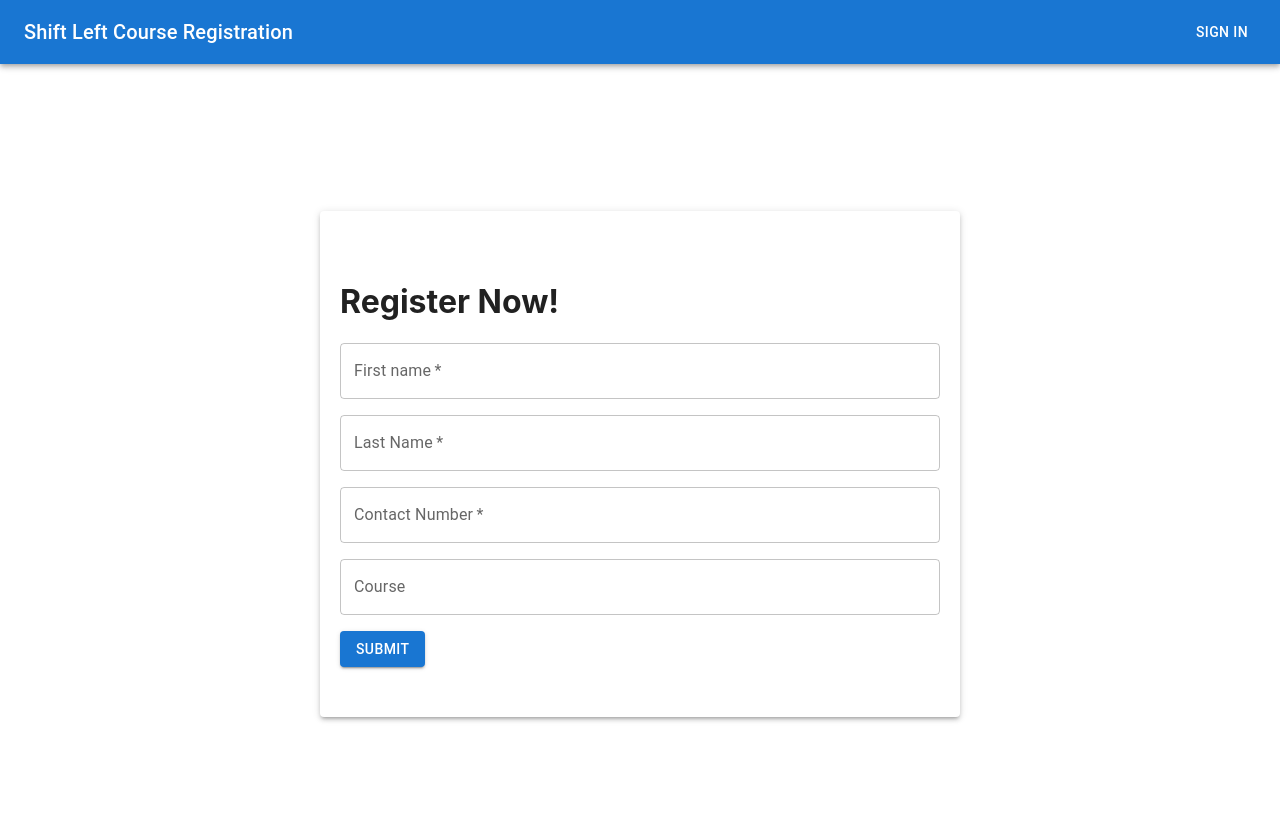
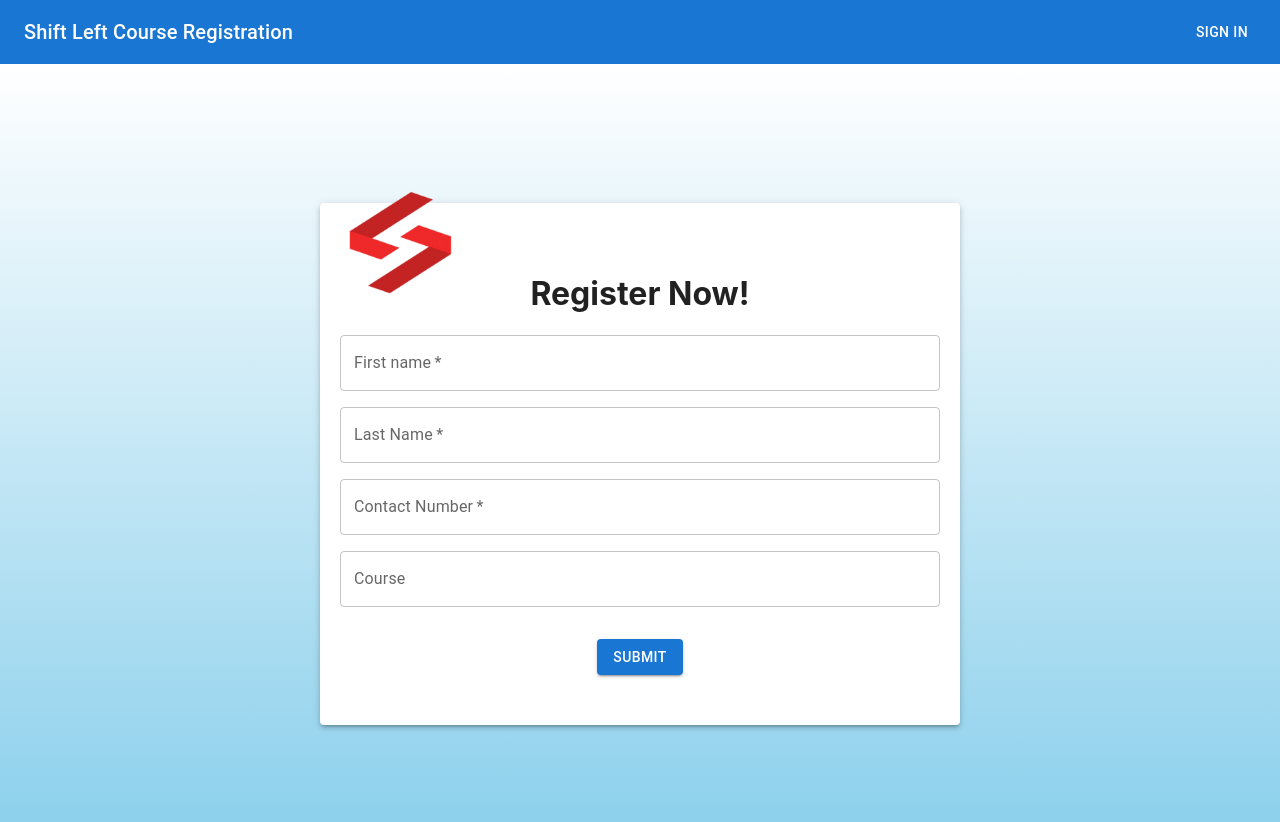
Before and after one commit to daryn-brown/registrationSystemFrontend, a React (Create React App) app: page /signup in a window 1280 px wide. Shown: the top 822 px of the page. Built offline with nearby package versions, Linux system fonts and the light colour scheme.

Commit message:
changes to background

```diff
--- a/src/components/Customer.js
+++ b/src/components/Customer.js
@@ -1,28 +1,29 @@
-import React, {useState} from 'react';
-// import { useLocation, Link, useNavigate } from "react-router-dom";
-import { useLocation, Link } from 'react-router-dom';
-import Box from '@mui/material/Box';
-import TextField from '@mui/material/TextField';
-// import { Container, makeStyles, Paper, Button } from "@mui/material";
-import { Container, Paper, Button } from '@mui/material';
+import React, { useState } from "react";
+import { useLocation, Link } from "react-router-dom";
+import Box from "@mui/material/Box";
+import TextField from "@mui/material/TextField";
+import { Container, Paper, Button } from "@mui/material";
 
 export default function Customer(props) {
   const location = useLocation();
-    // const navigate = useNavigate();
-    const paperStyle={padding: '50px 20px', width:600, margin:"20px auto"}
-    const [firstName, setFirstName] = useState('')
-    const [lastName, setLastname] = useState('')
-    const [contactNumber, setContactNumber] = useState('')
-    const [submitted, setSubmitted] = useState(false)
+  const paperStyle = {
+    padding: "3.125rem 1.25rem", // 50px 20px
+    width: "37.5rem", // 600px
+    margin: "1.25rem auto", // 20px auto
+  };
+  const [firstName, setFirstName] = useState("");
+  const [lastName, setLastname] = useState("");
+  const [contactNumber, setContactNumber] = useState("");
+  const [submitted, setSubmitted] = useState(false);
 
   const data = location.state?.data;
   const registeredCourses = data;
-    const customer = {firstName,lastName,contactNumber,registeredCourses};
+  const customer = { firstName, lastName, contactNumber, registeredCourses };
 
-    console.log(data)
-    const register = (e)=>{
-        e.preventDefault()
-        console.log(customer)
+  console.log(data);
+  const register = (e) => {
+    e.preventDefault();
+    console.log(customer);
     fetch("https://registration-backend-flw6.onrender.com/customer/add", {
       method: "POST",
       headers: { "Content-Type": "application/json" },
@@ -33,7 +34,7 @@ export default function Customer(props) {
       setSubmitted(true);
       console.log(submitted);
     });
-    }
+  };
 
   return (
     <div
@@ -42,6 +43,7 @@ export default function Customer(props) {
         justifyContent: "center",
         alignItems: "center",
         height: "100vh",
+        background: "linear-gradient(to bottom, white, skyblue)",
       }}
     >
       <Box
@@ -52,8 +54,18 @@ export default function Customer(props) {
         noValidate
         autoComplete="off"
       >
+        <img
+          src="/logo.png"
+          alt="logo"
+          style={{
+            position: "absolute",
+            top: "10rem", // 160px
+            width: "9.375rem", // 150px
+            zIndex: 1,
+          }}
+        />
         <Paper elevation={3} style={paperStyle}>
-          <h1>Register Now!</h1>
+          <h1 style={{ textAlign: "center" }}>Register Now!</h1>
           <TextField
             required
             type={"text"}
@@ -63,7 +75,7 @@ export default function Customer(props) {
             fullWidth
             value={firstName}
             onChange={(e) => setFirstName(e.target.value)}
-            style={{ marginBottom: "16px" }}
+            style={{ marginBottom: "1rem" }} // 16px
           />
           <TextField
             required
@@ -74,7 +86,7 @@ export default function Customer(props) {
             fullWidth
             value={lastName}
             onChange={(e) => setLastname(e.target.value)}
-            style={{ marginBottom: "16px" }}
+            style={{ marginBottom: "1rem" }} // 16px
           />
           <TextField
             required
@@ -85,7 +97,7 @@ export default function Customer(props) {
             fullWidth
             value={contactNumber}
             onChange={(e) => setContactNumber(e.target.value)}
-            style={{ marginBottom: "16px" }}
+            style={{ marginBottom: "1rem" }} // 16px
           />
           <TextField
             id="outlined-read-only-input"
@@ -93,12 +105,19 @@ export default function Customer(props) {
             defaultValue={data}
             fullWidth
             InputProps={{ readOnly: true }}
-            style={{ marginBottom: "16px" }}
+            style={{ marginBottom: "1rem" }} // 16px
           />
-
+          <div
+            style={{
+              display: "flex",
+              justifyContent: "center",
+              marginTop: "1rem", // 16px
+            }}
+          >
             <Button variant="contained" onClick={register}>
               Submit
             </Button>
+          </div>
           {submitted && (
             <Link
               to="/profile"
```
Lines whose indentation alone changed are shown as unchanged.
